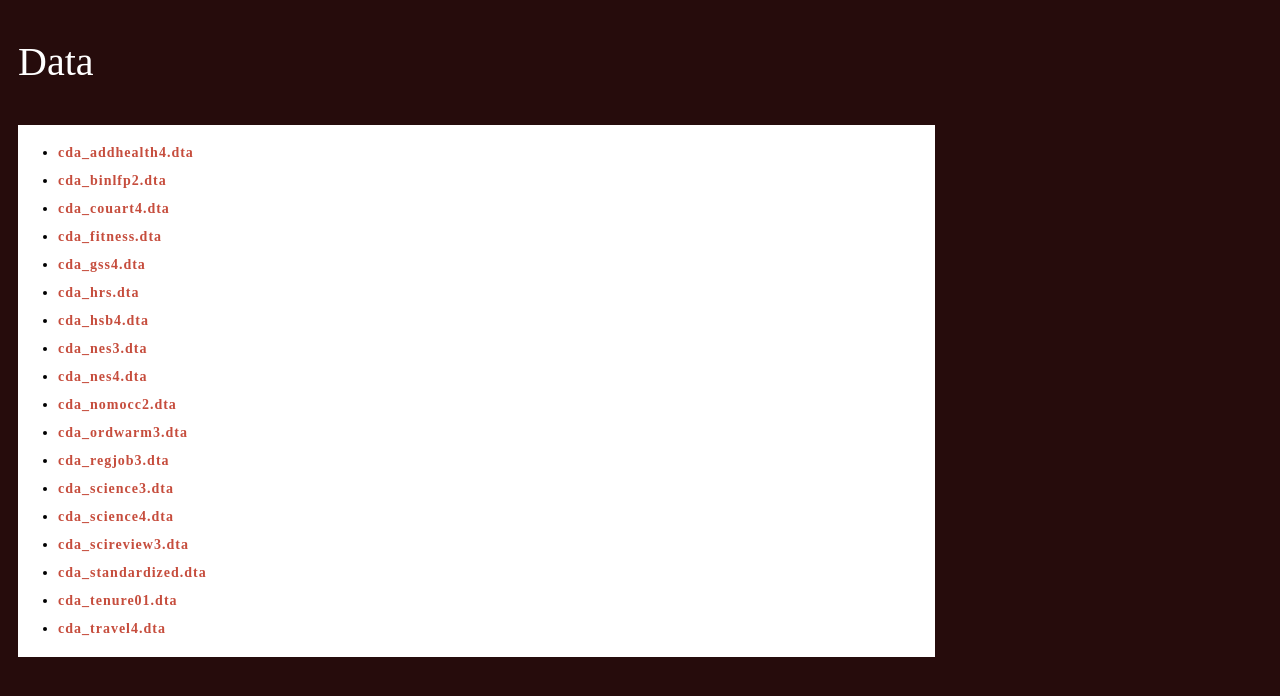
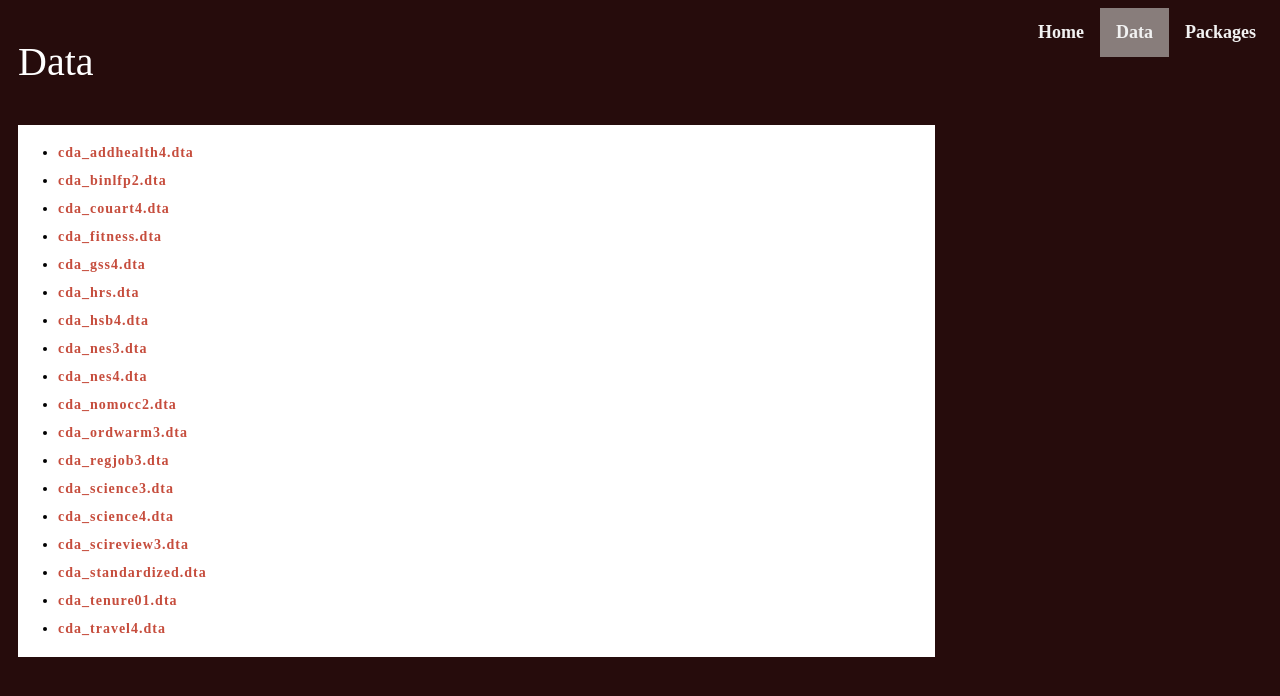
Before and after one commit to shawnana79/shawnana79.github.io, a plain HTML site: page data.html in a window 1280 px wide. Drawn offline with Linux system fonts and the light colour scheme; a web font is replaced by a local one.

Commit message:
Update data.html

```diff
--- a/data.html
+++ b/data.html
@@ -2,7 +2,11 @@
 <html>
 
   <body>
-
+    <div class="navbar">
+    <a href="packages.html">Packages</a>
+    <a class="active" href="data.html"> Data </a>
+    <a href="index.html"> Home </a>
+    </div>
   <div id="header">
       <div class='container'>Data</div>
       <link href="styles/style.css" rel="stylesheet" type="text/css">
```
